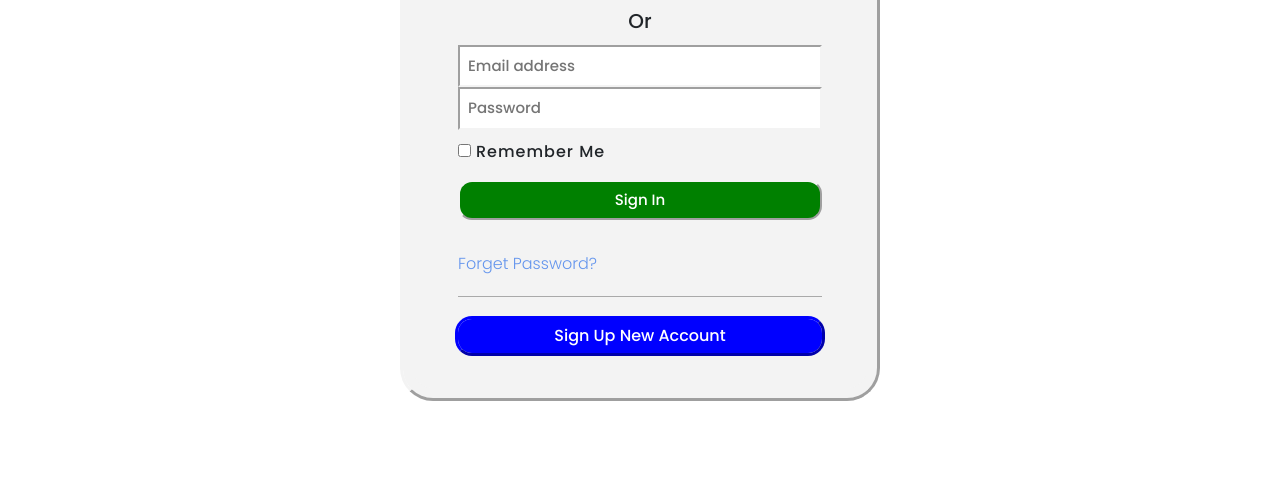
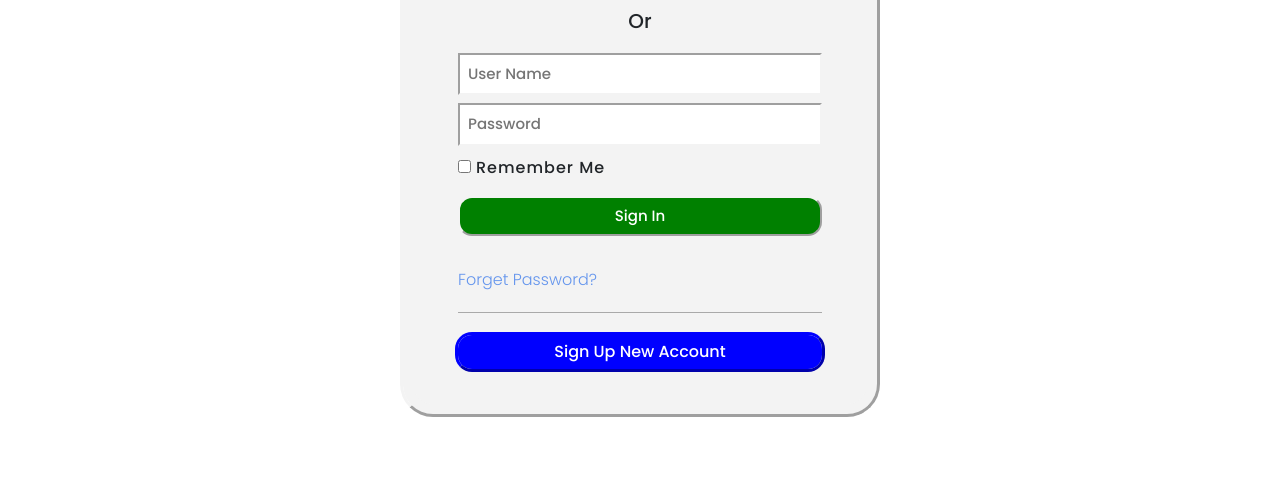
Before and after one commit to HeshamM-088/dokanfashion01, a plain HTML site: page sign-in.html in a window 1280 px wide. Shown: the part 314-800 px from the top of the page. Drawn offline with nearby package versions, Linux system fonts and the light colour scheme.

Commit message:
Update sign-in.html

```diff
--- a/sign-in.html
+++ b/sign-in.html
@@ -1,5 +1,6 @@
 <!DOCTYPE html>
 <html lang="en">
+
 <head>
     <meta charset="UTF-8">
     <meta http-equiv="X-UA-Compatible" content="IE=edge">
@@ -18,6 +19,7 @@
     <link rel="icon" href="images/main-logo.png">
     <title>Dokan Shop | sign in</title>
 </head>
+
 <body>
     <!--start navbar-->
     <nav class="navbar navbar-expand-lg fixed-top navbar-dark bg-dark">
@@ -60,6 +62,7 @@
         </div>
     </nav>
     <!--end navbar-->
+    <!--start login-->
     <div class="container sign-in">
         <div class="log-in">
             <h4>sign in</h4>
@@ -69,16 +72,21 @@
             </div>
             <h5>or</h5>
             <form class="log-text">
-                <input type="email" placeholder="Email address" name="mail" required value="" autofocus autocomplete="off">
-                <input type="password" placeholder="Password" name="password" required value="" minlength="6">
-                <div class="remember-me"><input type="checkbox"><p>remember me</p></div>
-                <input type="submit" value="Sign In" name="submit" formaction="index.html">
+                <label id="name"></label>
+                <input spellcheck="false" title="username must be correct to be able to access your account" type="text" placeholder="User Name" id="username" value="" autofocus autocomplete="off">
+                <label id="pass"></label>
+                <input type="password" placeholder="Password" id="password" name="password" value="" title="password must be correct and not less than 4 character to be able to access your account">
+                <div class="remember-me"><input type="checkbox">
+                    <p>remember me</p>
+                </div>
+                <input type="submit" value="Sign In" name="submit" formaction="index.html" onclick="return validationSignIn()">
             </form>
             <a href="#">Forget Password?</a>
             <span></span>
             <a class="btn-sign-up" href="sign-up.html">Sign Up New Account</a>
         </div>
     </div>
+    <!--end login-->
     <!--start footer-->
     <footer>
         <div class="container">
@@ -128,5 +136,7 @@
     <script src="https://cdn.jsdelivr.net/npm/jquery@3.5.1/dist/jquery.slim.min.js" integrity="sha384-DfXdz2htPH0lsSSs5nCTpuj/zy4C+OGpamoFVy38MVBnE+IbbVYUew+OrCXaRkfj" crossorigin="anonymous"></script>
     <script src="https://cdn.jsdelivr.net/npm/popper.js@1.16.1/dist/umd/popper.min.js" integrity="sha384-9/reFTGAW83EW2RDu2S0VKaIzap3H66lZH81PoYlFhbGU+6BZp6G7niu735Sk7lN" crossorigin="anonymous"></script>
     <script src="https://cdn.jsdelivr.net/npm/bootstrap@4.6.1/dist/js/bootstrap.min.js" integrity="sha384-VHvPCCyXqtD5DqJeNxl2dtTyhF78xXNXdkwX1CZeRusQfRKp+tA7hAShOK/B/fQ2" crossorigin="anonymous"></script>
+    <script src="js/main.js"></script>
 </body>
+
 </html>
```
Lines whose indentation alone changed are shown as unchanged.
